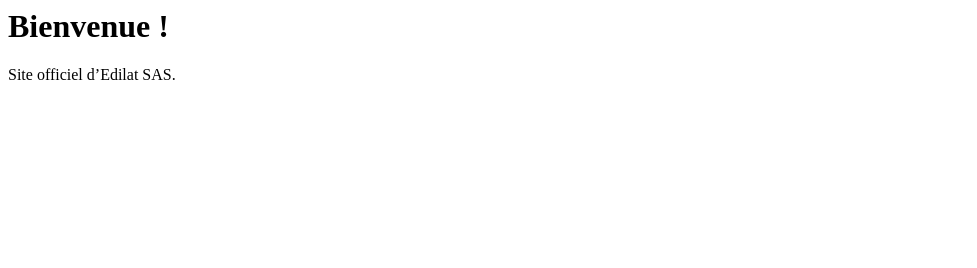
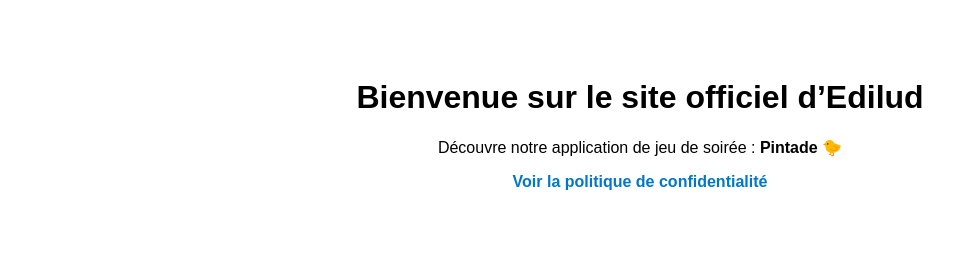
Before and after one commit to Ed1lud/ediomnis.github.io, a plain HTML site: page index.html in a window 1280 px wide. Shown: the whole page, without its empty margins (0-977 px from the left). Drawn offline with Linux system fonts and the light colour scheme.

Commit message:
Update index.html

```diff
--- a/index.html
+++ b/index.html
@@ -1,2 +1,17 @@
-<h1>Bienvenue !</h1>
-<p>Site officiel d’Edilat SAS.</p>
+<!DOCTYPE html>
+<html lang="fr">
+<head>
+  <meta charset="UTF-8">
+  <title>Edilud - Accueil</title>
+  <meta name="viewport" content="width=device-width, initial-scale=1">
+  <style>
+    body { font-family: Arial, sans-serif; text-align: center; padding: 50px; }
+    a { color: #0077cc; text-decoration: none; font-weight: bold; }
+  </style>
+</head>
+<body>
+  <h1>Bienvenue sur le site officiel d’Edilud</h1>
+  <p>Découvre notre application de jeu de soirée : <strong>Pintade</strong> 🐤</p>
+  <p><a href="/privacy-policy.html">Voir la politique de confidentialité</a></p>
+</body>
+</html>
```
